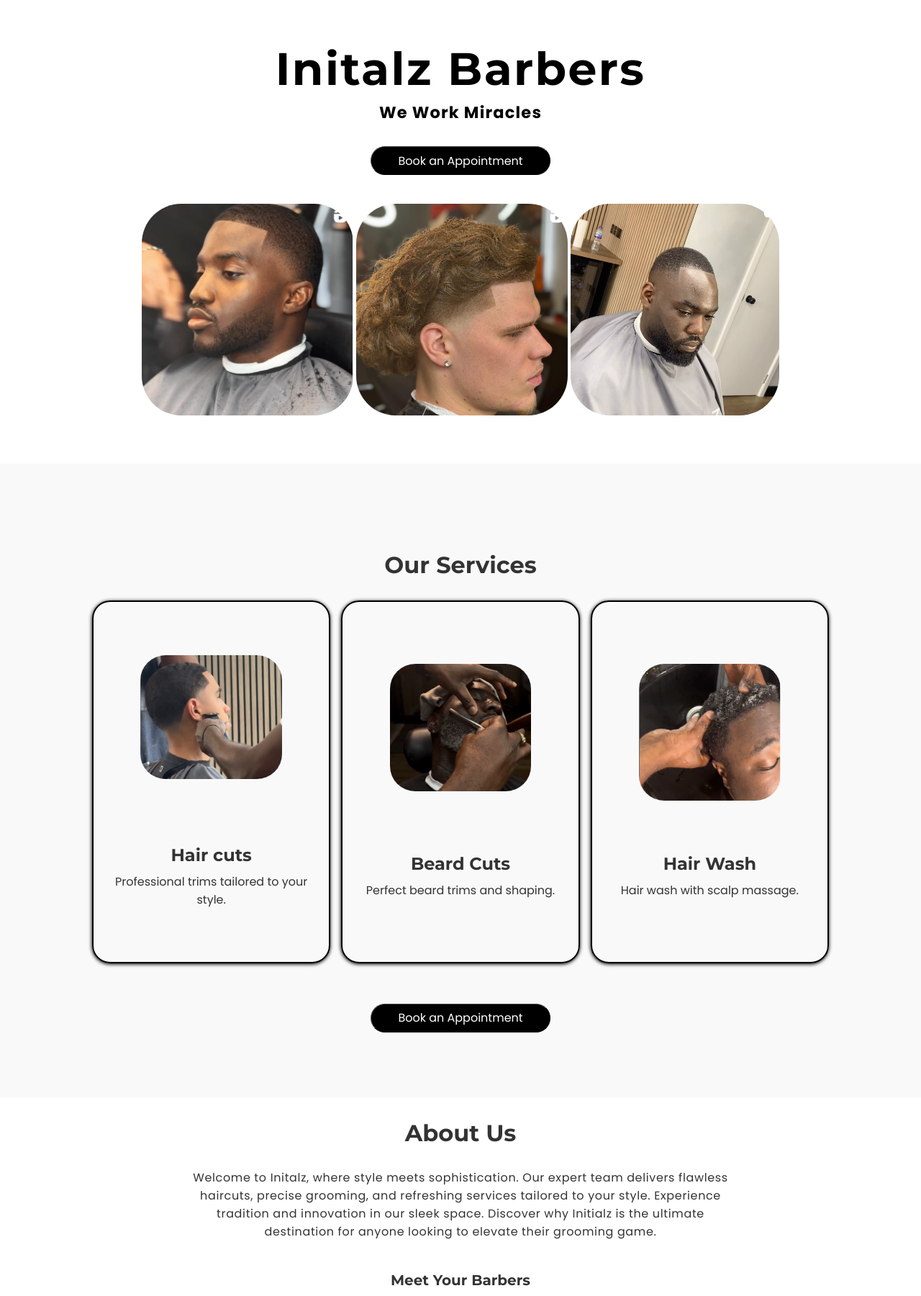
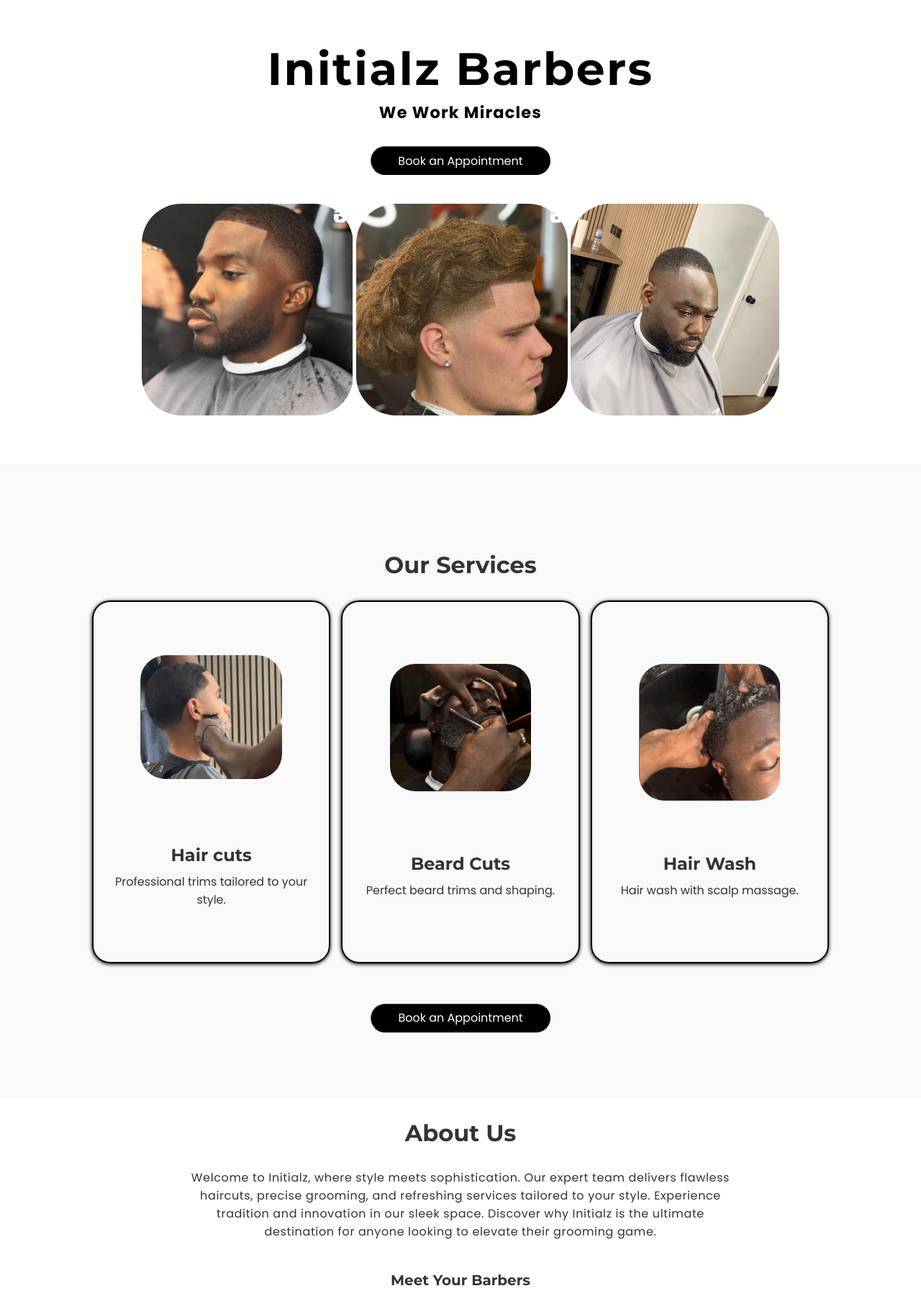
Before and after one commit to DAJ350/Initialz-Barbers-Homepage, a plain HTML site: page index.html in a window 1280 px wide. Shown: the part 96-1896 px from the top of the page at 72% size. Drawn offline with Linux system fonts and the light colour scheme.

Commit message:
Business name update 2 index.html

```diff
--- a/index.html
+++ b/index.html
@@ -4,7 +4,7 @@
   <head>
     <title>Initialz Barbers</title>
     <meta name="viewport" content="width=device-width, initial-scale=1">
-    <link rel="shortcut icon" href="./e03d14a1-539c-4179-911a-1a6eccd9364f-Initalz-GB-England-Dagenham-Fresha(3) 2.png" type="image/x-icon">
+    <!-- <link rel="shortcut icon" href="./e03d14a1-539c-4179-911a-1a6eccd9364f-Initalz-GB-England-Dagenham-Fresha(3) 2.png" type="image/x-icon"> -->
     <link rel="stylesheet" href="./styles.css" type="text/css">
     <link rel="preconnect" href="https://fonts.googleapis.com">
     <link rel="preconnect" href="https://fonts.gstatic.com" crossorigin>
@@ -34,7 +34,7 @@
 
       <div class="left_container">
         <div class="title">
-          <h1>Initalz Barbers</h1>
+          <h1>Initialz Barbers</h1>
         </div>
         <div class="subheading">
           <h3>We Work Miracles</h3>
@@ -101,7 +101,7 @@
         <h2>About Us</h2>
       </div>
       <div class='about_us_description'>
-        <p>Welcome to Initalz, where style meets sophistication. Our expert team delivers flawless haircuts, precise grooming, and refreshing services tailored to your style. Experience tradition and innovation in our sleek space. Discover why Initialz is the ultimate destination for anyone looking to elevate their grooming game.</p>
+        <p>Welcome to Initialz, where style meets sophistication. Our expert team delivers flawless haircuts, precise grooming, and refreshing services tailored to your style. Experience tradition and innovation in our sleek space. Discover why Initialz is the ultimate destination for anyone looking to elevate their grooming game.</p>
       </div>
 
       <div class="barber_team_section">
```
